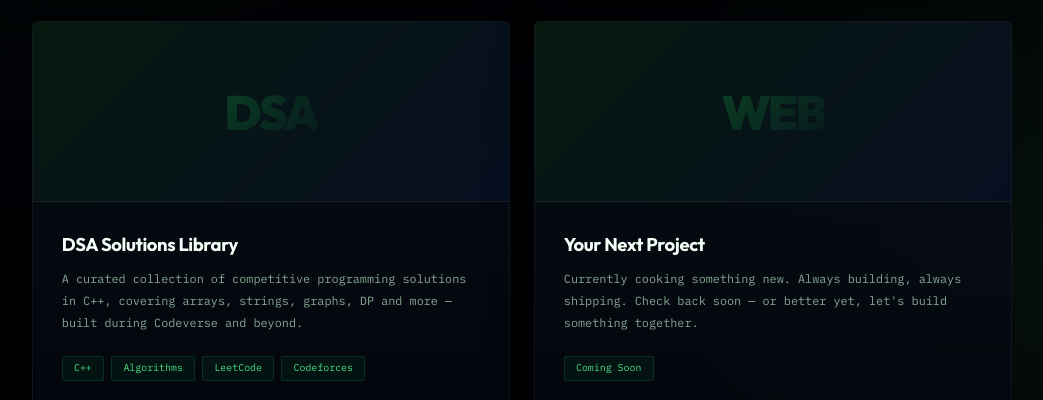
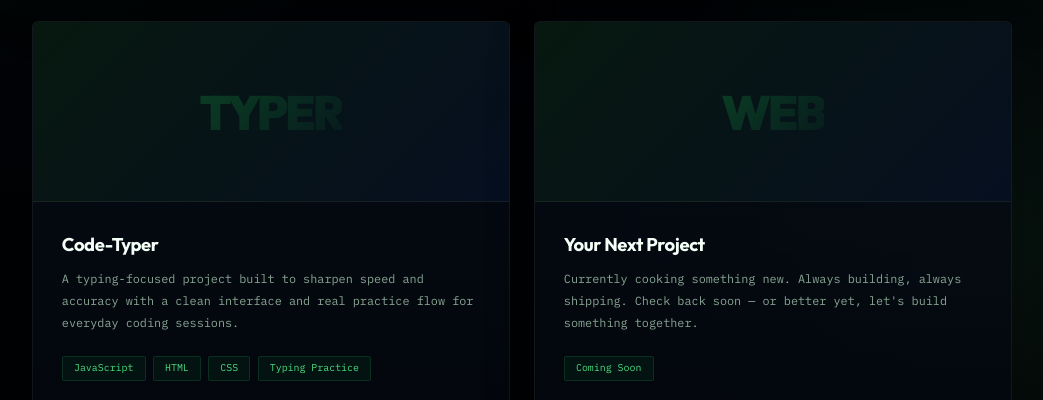
Before and after one commit to jeetpal-tech/My-Portfolio, a plain HTML site: page index.html in a window 1280 px wide. Shown: the part 4765-5165 px from the top of the page, without its empty margins (118-1161 px from the left). Drawn offline with nearby package versions, Linux system fonts and the light colour scheme; animation ran at ten frames a second.

Commit message:
small changes

```diff
--- a/jp port.html
+++ b/index.html
@@ -1113,21 +1113,22 @@ footer{
 
       <div class="proj-card reveal" style="transition-delay:.05s">
         <div class="proj-thumb">
-          <div class="proj-thumb-text">DSA</div>
+          <div class="proj-thumb-text">TYPER</div>
           <div class="proj-thumb-line"></div>
         </div>
         <div class="proj-body">
-          <div class="proj-name">DSA Solutions Library</div>
+          <div class="proj-name">Code-Typer</div>
           <p class="proj-desc">
-            A curated collection of competitive programming solutions in C++,
-            covering arrays, strings, graphs, DP and more — built during Codeverse and beyond.
+            A typing-focused project built to sharpen speed and accuracy with a
+            clean interface and real practice flow for everyday coding sessions.
           </p>
           <div class="proj-stack">
-            <span class="proj-tag">C++</span><span class="proj-tag">Algorithms</span>
-            <span class="proj-tag">LeetCode</span><span class="proj-tag">Codeforces</span>
+            <span class="proj-tag">JavaScript</span><span class="proj-tag">HTML</span>
+            <span class="proj-tag">CSS</span><span class="proj-tag">Typing Practice</span>
           </div>
           <div class="proj-links">
-            <a href="https://github.com/jeetpal-tech" class="proj-link">Code ↗</a>
+            <a href="https://code-typer-jet.vercel.app/" class="proj-link">Live</a>
+            <a href="https://github.com/jeetpal-tech/Code-Typer" class="proj-link">Code ↗</a>
           </div>
         </div>
       </div>
@@ -1507,8 +1508,9 @@ document.querySelectorAll('.proj-links').forEach((wrap, index) => {
   const existingLinks = Array.from(wrap.querySelectorAll('a'));
   const liveHref = existingLinks.find(link => /live|collaborate/i.test(link.textContent))?.getAttribute('href') || (index === 3 ? '#contact' : '#');
   const githubHref = existingLinks.find(link => /code|github/i.test(link.textContent))?.getAttribute('href') || 'https://github.com/jeetpal-tech';
+  const liveAttrs = /^https?:\/\//i.test(liveHref) ? 'target="_blank" rel="noopener noreferrer"' : '';
   wrap.innerHTML = `
-    <a href="${liveHref}" class="proj-link live-link">${liveIcon}</a>
+    <a href="${liveHref}" class="proj-link live-link" ${liveAttrs}>${liveIcon}</a>
     <a href="${githubHref}" class="proj-link" target="_blank">${githubIcon}</a>
   `;
 });
```
